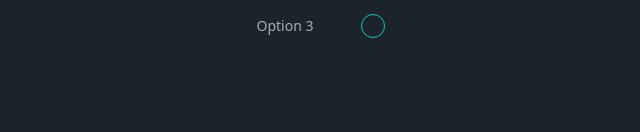
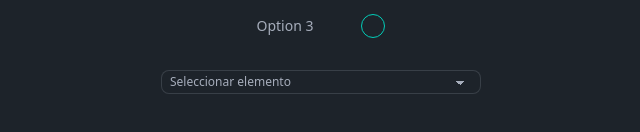
Before and after one commit to thvx/UX-frontend, a React (Vite) app in the folder emprende-conecta-frontend/: page / in a window 1280 px wide. Shown: the part 222-354 px from the top of the page, without its empty margins (319-959 px from the left). Built offline with nearby package versions, Linux system fonts and the light colour scheme.

Commit message:
feat: agregar componente select

```diff
--- a/emprende-conecta-frontend/src/app/Test/testComponentes.tsx
+++ b/emprende-conecta-frontend/src/app/Test/testComponentes.tsx
@@ -3,6 +3,7 @@ import FileInput from "../../components/Atoms/Input/file/FileInput.tsx";
 // import radio from "../../components/Atoms/Input/radio/Radio.tsx";
 import { RadioItem } from "../../components/Atoms/Input/radio/radioType.ts";
 import RadioList from "../../components/Organism/RadioList/RadioList.tsx";
+import Select from "../../components/Atoms/Input/select/Select.tsx";
 
 const App: React.FC = () => {
   const radioItems: RadioItem[] = [
@@ -17,6 +18,7 @@ const App: React.FC = () => {
           <Checkbox size="checkbox-sm" checkboxType="checkbox-error" />
           <FileInput />
           <RadioList items={radioItems} />
+          <Select size="select-xs" items={['Seleccionar elemento', 'zzzz', 'dsdsad']} />
         </div>
     </div>
   )
--- a/emprende-conecta-frontend/src/components/Atoms/Input/select/Select.tsx
+++ b/emprende-conecta-frontend/src/components/Atoms/Input/select/Select.tsx
@@ -0,0 +1,26 @@
+import React from 'react';
+
+type SelectProps = {
+    selectType?: 'select-primary' | 'select-secondary' | 'select-accent' | 'select-success' | 'select-warning' | 'select-info' | 'select-error',
+    isDisabled?: boolean,
+    size: 'select-xs' | 'select-sm' | 'select-md' | 'select-lg',
+    items: string[]
+};
+
+const Select: React.FC<SelectProps> = ({ selectType = '', isDisabled = false, size, items }) => {
+    const selectProps = {
+        disabled: isDisabled,
+        className: `select select-bordered w-full max-w-xs ${selectType} ${size}`
+    };
+
+    return (
+        <select {...selectProps}>
+            {items.map((item, index) => (
+                index == 0 ? <option key={index} disabled selected>{item}</option>
+                : <option key={index}>{item}</option>
+            ))}
+        </select>
+    );
+}
+
+export default Select;
```
